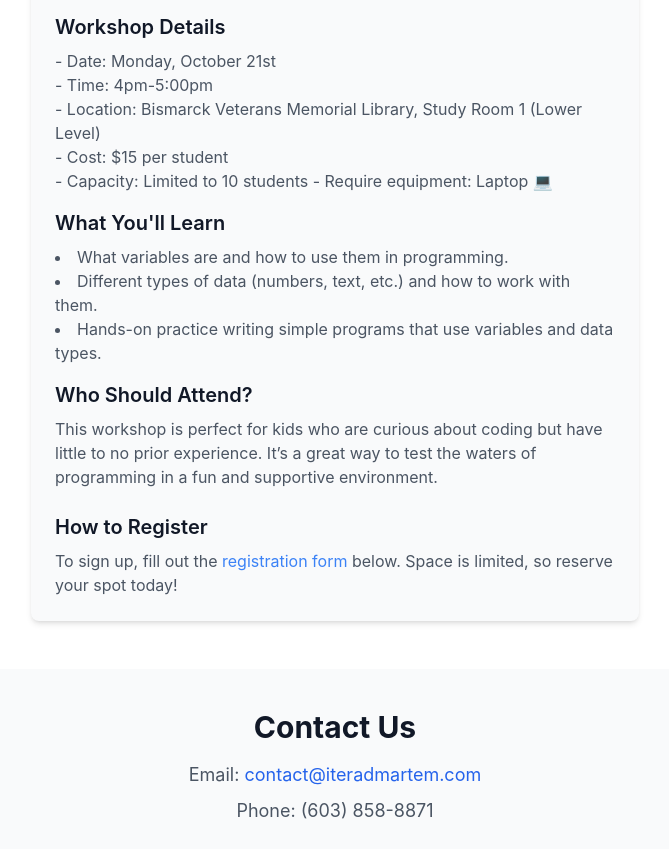
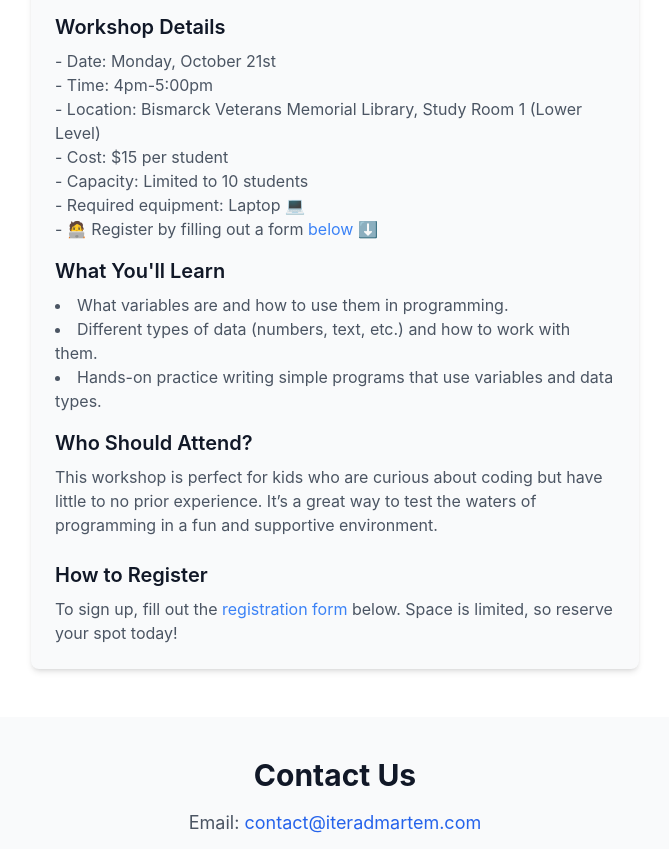
Before and after one commit to AshbySowell/iteradmartem.com, a plain HTML site: page index.html in a window 1280 px wide. Shown: the part 1280-2129 px from the top of the page, without its empty margins (305-974 px from the left). Drawn offline with nearby package versions, Linux system fonts and the light colour scheme.

Commit message:
Register form link

```diff
--- a/index.html
+++ b/index.html
@@ -108,8 +108,9 @@
                             - Time: 4pm-5:00pm<br>
                             - Location: Bismarck Veterans Memorial Library, Study Room 1 (Lower Level)<br>
                             - Cost: $15 per student<br>
-                            - Capacity: Limited to 10 students
-                            - Require equipment: Laptop 💻
+                            - Capacity: Limited to 10 students<br>
+                            - Required equipment: Laptop 💻 <br>
+                            - 🧑‍💻 Register by filling out a form <a href="#enroll" class="text-blue-500 hover:text-blue-900">below ⬇️</a>
                         </p>
                     </div>
 
```
